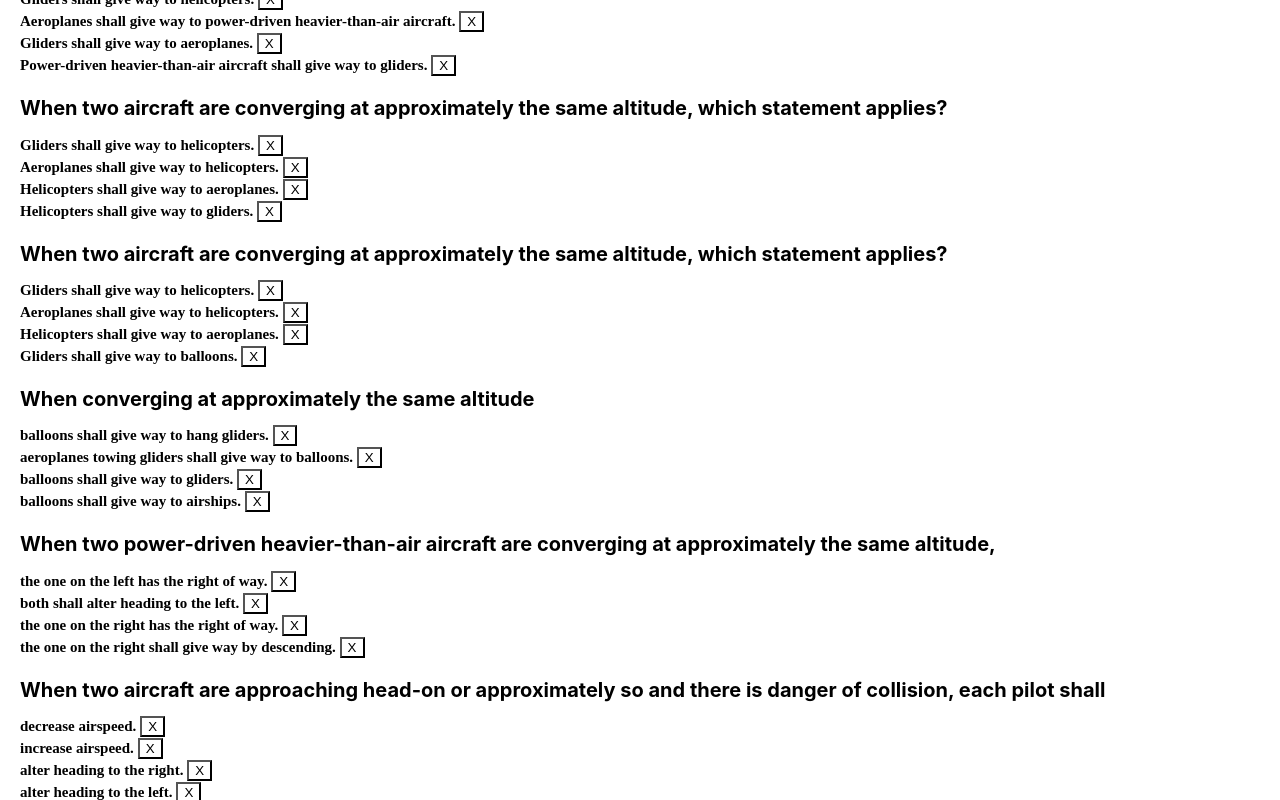
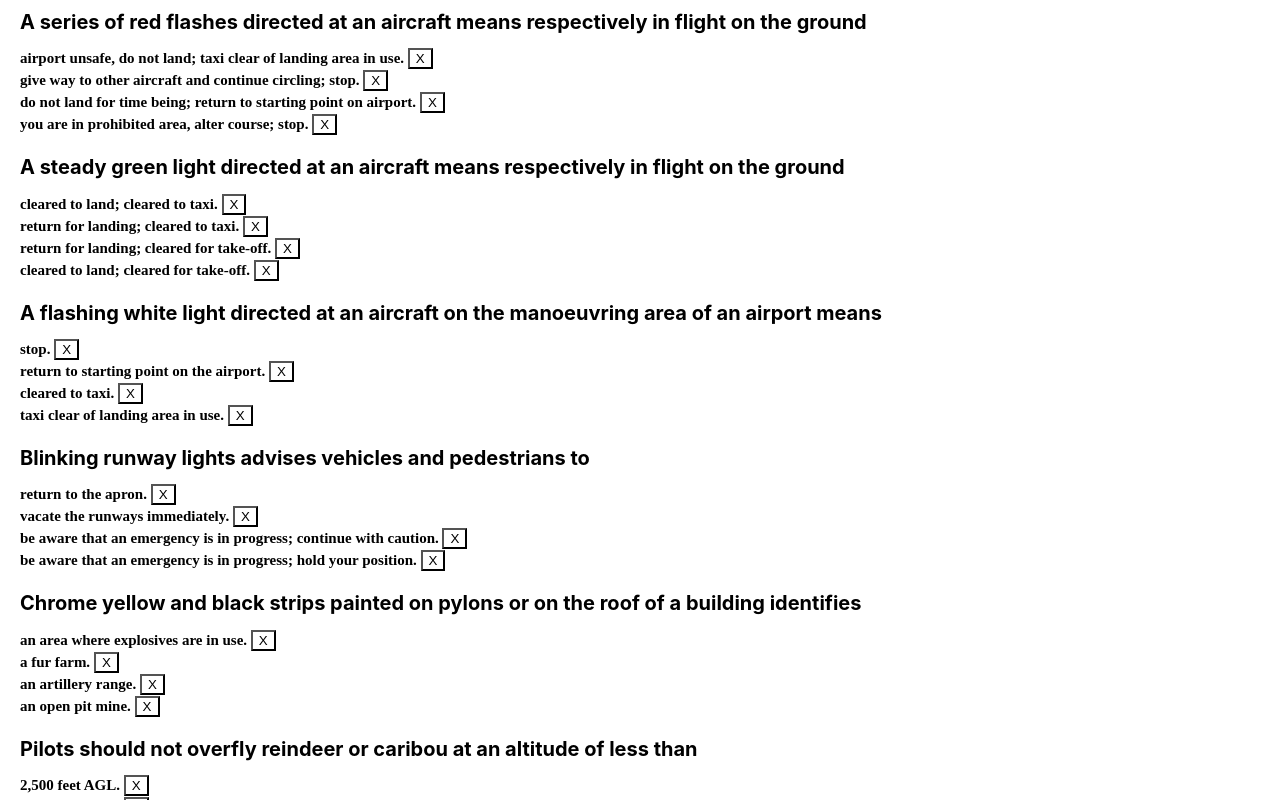
Before and after one commit to robertmzm/pstar, a React (Create React App) app: page / in a window 1280 px wide. Shown: the part 360-1160 px from the top of the page. Built offline with nearby package versions, Linux system fonts and the light colour scheme.

Commit message:
parsed second chapter

```diff
--- /dev/null
+++ b/src/problemSets/Visual Signals.json
@@ -0,0 +1,170 @@
+[
+    {
+        "question": "A series of green flashes directed at an aircraft means respectively\nin flight\non the ground",
+        "options": [
+            {
+                "option": "cleared to land;\ncleared to taxi.",
+                "correct": false
+            },
+            {
+                "option": "return for landing;\ncleared for take-off.",
+                "correct": false
+            },
+            {
+                "option": "return for landing;\ncleared to taxi.",
+                "correct": true
+            },
+            {
+                "option": "cleared to land;\ncleared for take-off.",
+                "correct": false
+            }
+        ]
+    },
+    {
+        "question": "A steady red light directed at an aircraft means\nin flight\non the ground",
+        "options": [
+            {
+                "option": "give way to other aircraft and continue circling;\nstop.",
+                "correct": true
+            },
+            {
+                "option": "give way to other aircraft and continue circling;\ntaxi clear of landing area in use.",
+                "correct": false
+            },
+            {
+                "option": "airport unsafe do not land;\ntaxi clear of landing area in use.",
+                "correct": false
+            },
+            {
+                "option": "airport unsafe do not land;\nstop.",
+                "correct": false
+            }
+        ]
+    },
+    {
+        "question": "A series of red flashes directed at an aircraft means respectively\nin flight\non the ground",
+        "options": [
+            {
+                "option": "airport unsafe, do not land;\ntaxi clear of landing area in use.",
+                "correct": true
+            },
+            {
+                "option": "give way to other aircraft and continue circling;\nstop.",
+                "correct": false
+            },
+            {
+                "option": "do not land for time being;\nreturn to starting point on airport.",
+                "correct": false
+            },
+            {
+                "option": "you are in prohibited area, alter course;\nstop.",
+                "correct": false
+            }
+        ]
+    },
+    {
+        "question": "A steady green light directed at an aircraft means respectively\nin flight\non the ground",
+        "options": [
+            {
+                "option": "cleared to land;\ncleared to taxi.",
+                "correct": false
+            },
+            {
+                "option": "return for landing;\ncleared to taxi.",
+                "correct": false
+            },
+            {
+                "option": "return for landing;\ncleared for take-off.",
+                "correct": false
+            },
+            {
+                "option": "cleared to land;\ncleared for take-off.",
+                "correct": true
+            }
+        ]
+    },
+    {
+        "question": "A flashing white light directed at an aircraft on the manoeuvring area of an airport means",
+        "options": [
+            {
+                "option": "stop.",
+                "correct": false
+            },
+            {
+                "option": "return to starting point on the airport.",
+                "correct": true
+            },
+            {
+                "option": "cleared to taxi.",
+                "correct": false
+            },
+            {
+                "option": "taxi clear of landing area in use.",
+                "correct": false
+            }
+        ]
+    },
+    {
+        "question": "Blinking runway lights advises vehicles and pedestrians to",
+        "options": [
+            {
+                "option": "return to the apron.",
+                "correct": false
+            },
+            {
+                "option": "vacate the runways immediately.",
+                "correct": true
+            },
+            {
+                "option": "be aware that an emergency is in progress; continue with caution.",
+                "correct": false
+            },
+            {
+                "option": "be aware that an emergency is in progress; hold your position.",
+                "correct": false
+            }
+        ]
+    },
+    {
+        "question": "Chrome yellow and black strips painted on pylons or on the roof of a building identifies",
+        "options": [
+            {
+                "option": "an area where explosives are in use.",
+                "correct": false
+            },
+            {
+                "option": "a fur farm.",
+                "correct": true
+            },
+            {
+                "option": "an artillery range.",
+                "correct": false
+            },
+            {
+                "option": "an open pit mine.",
+                "correct": false
+            }
+        ]
+    },
+    {
+        "question": "Pilots should not overfly reindeer or caribou at an altitude of less than",
+        "options": [
+            {
+                "option": "2,500 feet AGL.",
+                "correct": false
+            },
+            {
+                "option": "2,000 feet AGL.",
+                "correct": true
+            },
+            {
+                "option": "1,500 feet AGL.",
+                "correct": false
+            },
+            {
+                "option": "1,000 feet AGL.",
+                "correct": false
+            }
+        ]
+    }
+]
--- a/src/react/App.js
+++ b/src/react/App.js
@@ -4,15 +4,21 @@ import React from 'react';
 import Question from './components/Question'
 import { channels } from '../shared/constants';
 const { ipcRenderer } = window;
-var questions = require('../problemSets/Colision Avoidance.json')
+
+var chapters = ["Colision Avoidance", "Visual Signals"]
 
 function App() {
+
+
+  var questions = require(`../problemSets/${chapters[1]}.json`)
   const questionItems = questions.map((question) =>
     <Question question={question}/>
   );
   return (
     <div key="questions">
+      <h1 style={{"margin": 20}}>{chapters[1]}</h1>
       {questionItems}
+      }
     </div>
   );
 }
```
Also changed, not shown: src/problemSets/Visual Signals.txt (added), 1 other file (tests, documents, lock files or other folders).
